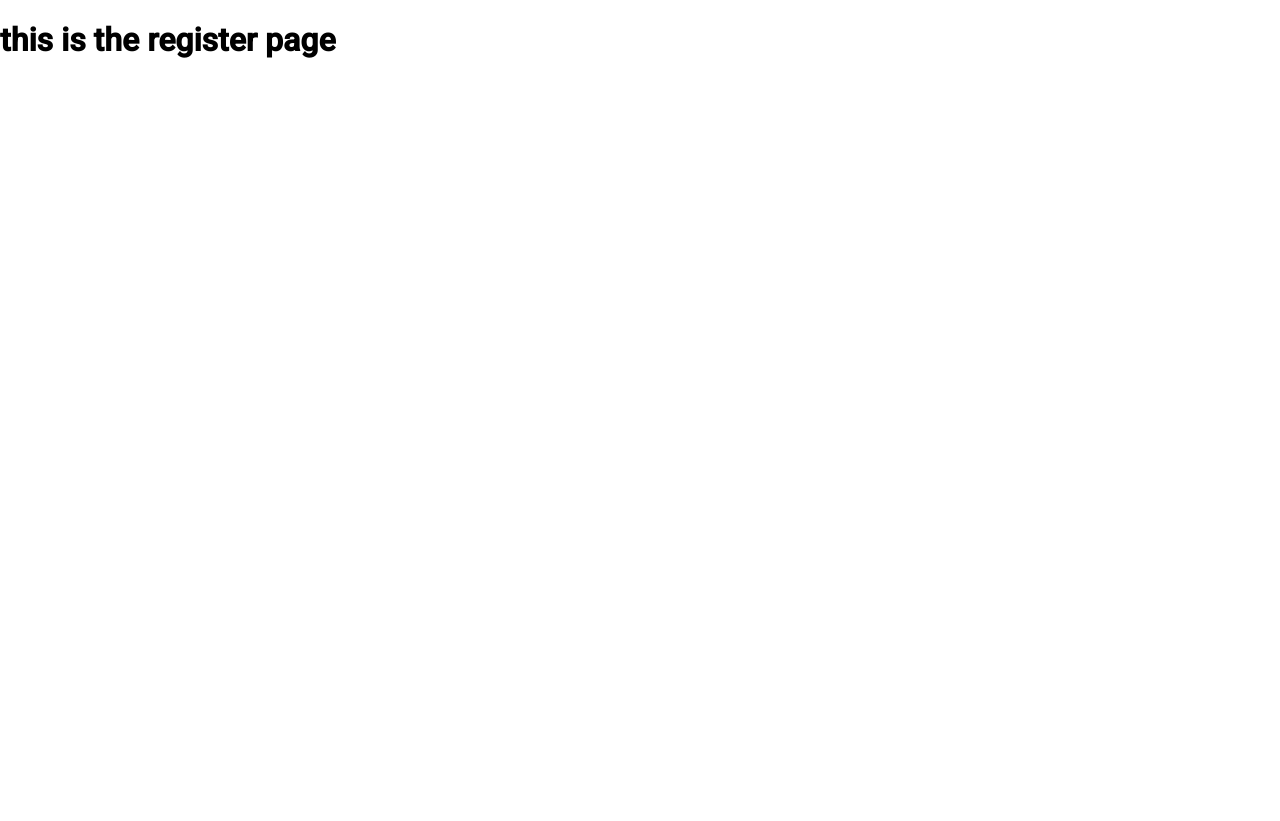
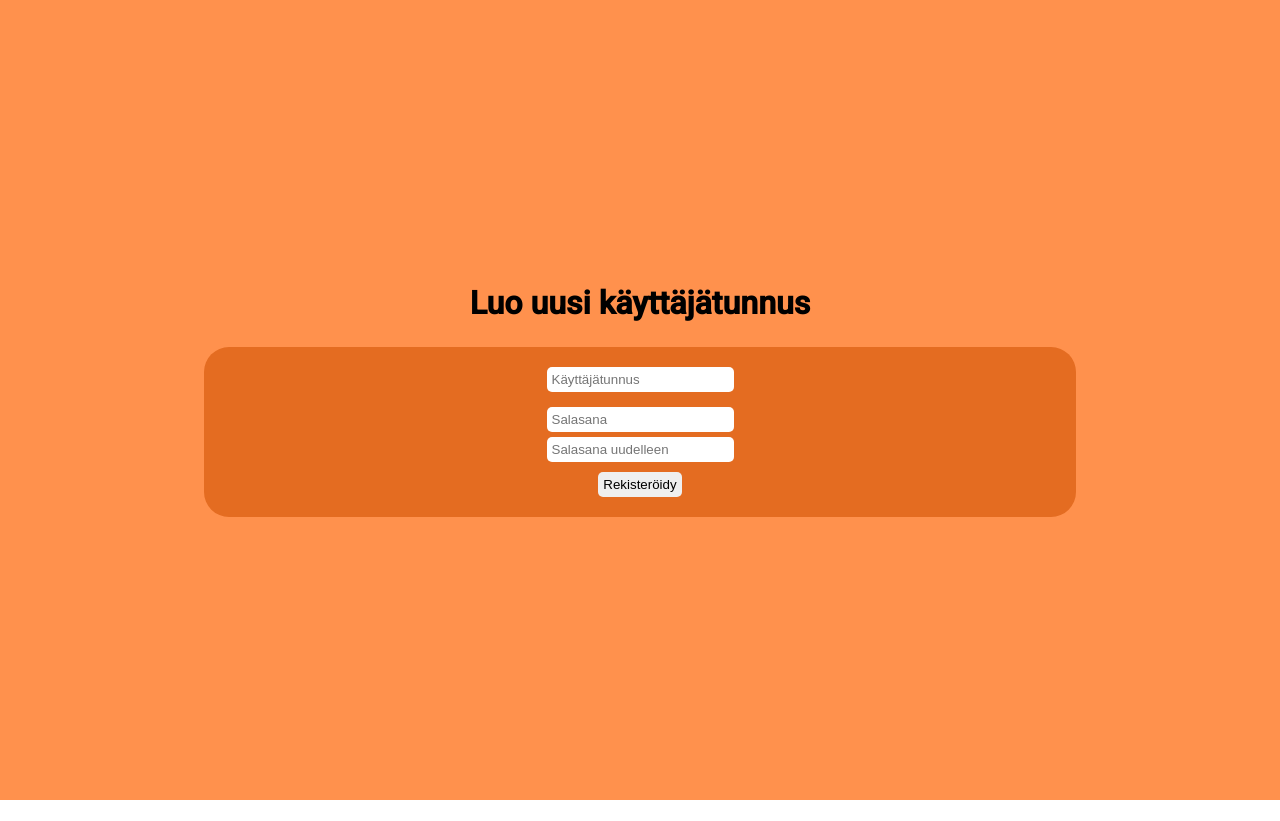
Before and after one commit to Jimpsoni/Puttipeli, a React (Vite) app in the folder puttipeliFrontEnd/: page /register in a window 1280 px wide. After the commit the page ends 800 px from the top, so only its background shows below. Built offline with nearby package versions, Linux system fonts and the light colour scheme.

Commit message:
Initialised Welcome page

```diff
--- a/puttipeliFrontEnd/src/pages/register/register.tsx
+++ b/puttipeliFrontEnd/src/pages/register/register.tsx
@@ -1,5 +1,63 @@
+import { useState } from "react"
+import './styles.css'
+
+
 const Register = () => {
-  return <h1>this is the register page</h1>
+  const registerNewUser = () => {
+    console.log("New user registered")
+  }
+
+  const [username, setUsername] = useState('')
+  const [password, setPassword] = useState('')
+  const [passwordAgain, setPasswordAgain] = useState('')
+
+
+  return (
+    <div id='loginMaincontainer'>
+    <h1 id='loginpageHeader'>Luo uusi käyttäjätunnus</h1>
+    <form onSubmit={registerNewUser} id='loginForm'>
+      <div>
+        <input
+          className='textInput'
+          type='text'
+          placeholder='Käyttäjätunnus'
+          value={username}
+          onChange={(e) => {
+            setUsername(e.target.value)
+          }}
+        />
+      </div>
+
+      <div id="passwordInput">
+        <input
+          className='textInput'
+          type='password'
+          placeholder='Salasana'
+          value={password}
+          onChange={(e) => {
+            setPassword(e.target.value)
+          }}
+        />
+      </div>
+
+      <div>
+        <input
+          className='textInput'
+          type='password'
+          placeholder='Salasana uudelleen'
+          value={passwordAgain}
+          onChange={(e) => {
+            setPasswordAgain(e.target.value)
+          }}
+        />
+      </div>
+
+      <button type='submit' className='submitButton'>
+        Rekisteröidy
+      </button>
+    </form>
+  </div>
+  )
 }
 
 export default Register
--- /dev/null
+++ b/puttipeliFrontEnd/src/pages/welcomepage/welcomePage.tsx
@@ -0,0 +1,5 @@
+const WelcomePage = () => {
+    return <h1>Hello world</h1>
+}
+
+export default WelcomePage
```
